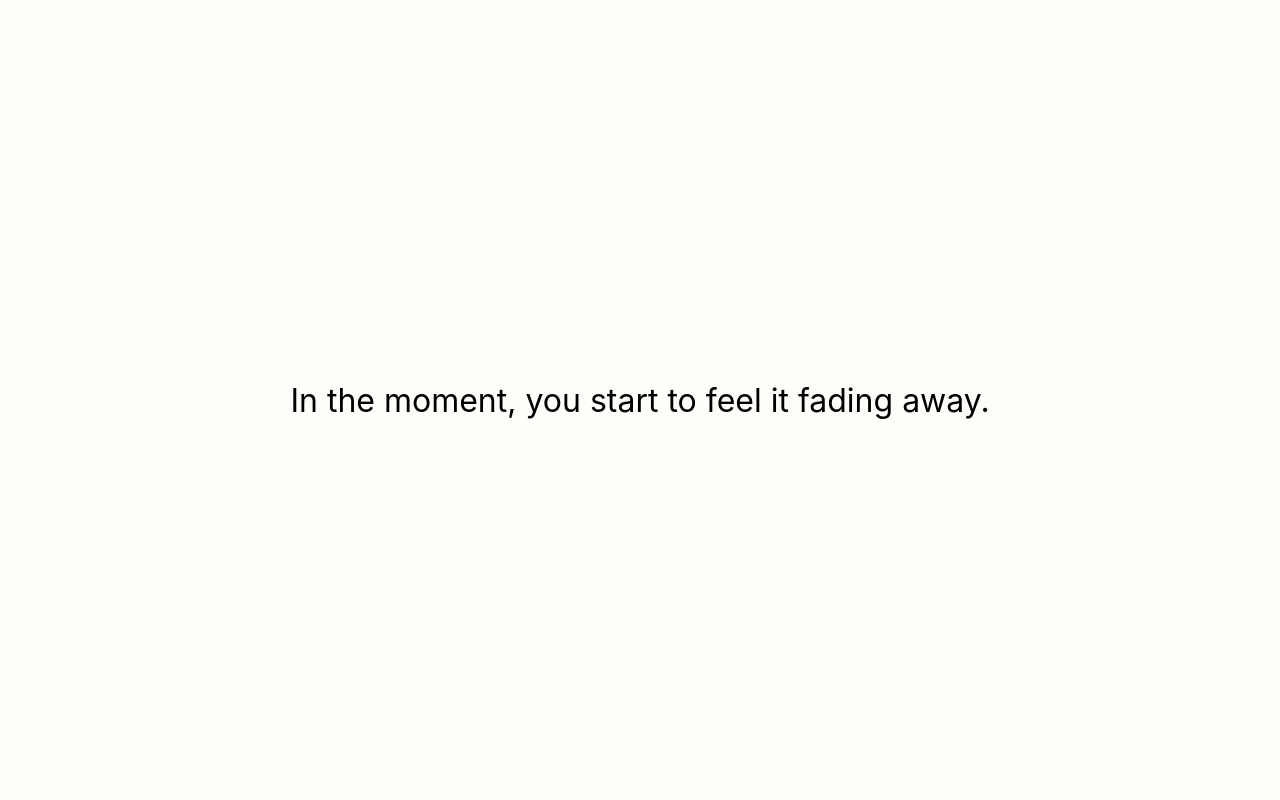
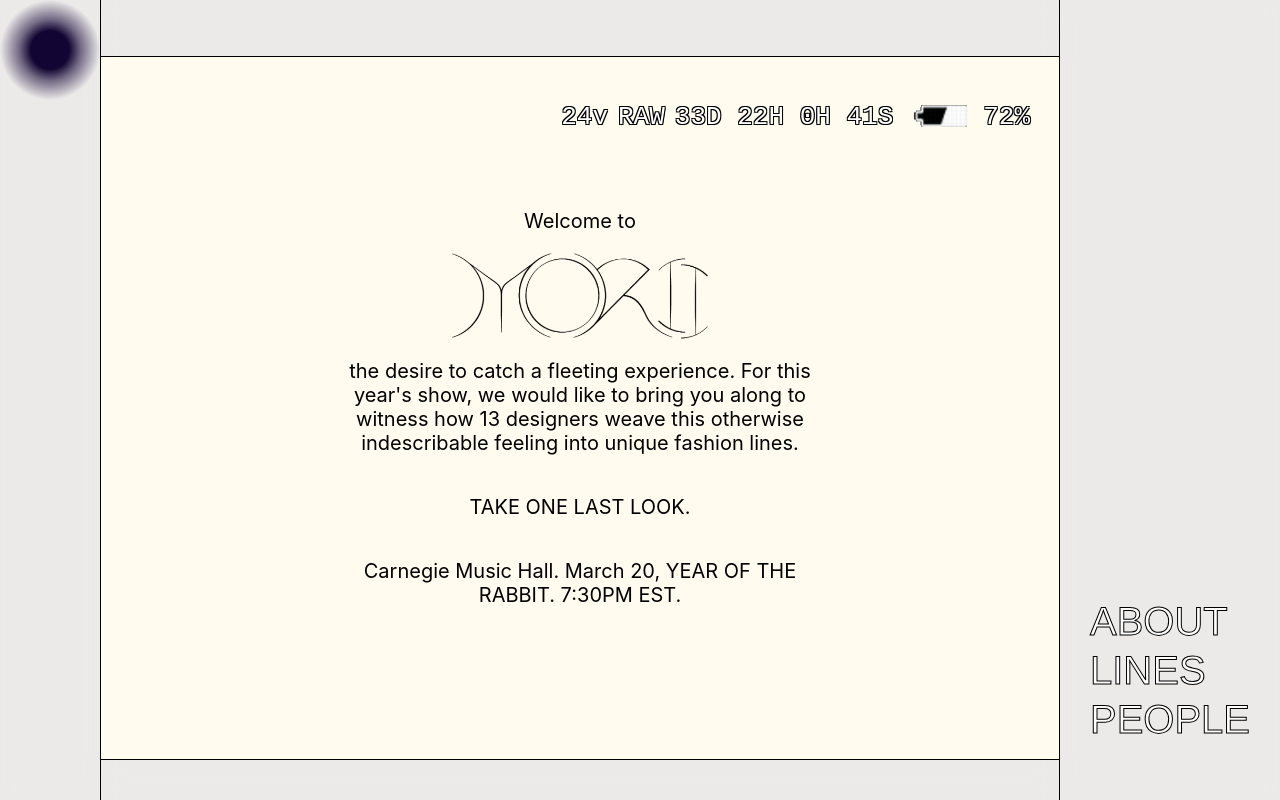
Before and after one commit to lunar-gala/2023-morii, a React (Create React App) app: page /#/ in a window 1280 px wide. Shown: the top 800 px of the page. Built offline with nearby package versions, Linux system fonts and the light colour scheme.

Commit message:
about page stuff

```diff
--- a/src/App.js
+++ b/src/App.js
@@ -9,8 +9,8 @@ import Lines from './pages/Lines';
 import People from './pages/People';
 
 function App() {
-  const [firstLoad, setFirstLoad] = useState(true);
-  const [cursor, setCursor] = useState(false);
+  const [firstLoad, setFirstLoad] = useState(false);
+  const [cursor, setCursor] = useState(true);
 
   return (
     <HashRouter>
--- a/src/components/About.js
+++ b/src/components/About.js
@@ -1,7 +1,22 @@
-// import styles from './About.module.css';
+import styles from './About.module.css';
+import logo from '../assets/morii-logo.png';
 
 function About() {
-  return <></>;
+  return (
+    <div className={styles.container}>
+      <div className={styles.view}>
+        <p className={styles.welcome}>Welcome to</p>
+        <img src={logo} alt="morii logo" />
+        <p className={styles.welcome}>
+          the desire to catch a fleeting experience. For this year's show, we
+          would like to bring you along to witness how 13 designers weave this
+          otherwise indescribable feeling into unique fashion lines.
+        </p>
+        <p>TAKE ONE LAST LOOK.</p>
+        <p>Carnegie Music Hall. March 20, YEAR OF THE RABBIT. 7:30PM EST.</p>
+      </div>
+    </div>
+  );
 }
 
 export default About;
--- /dev/null
+++ b/src/components/About.module.css
@@ -0,0 +1,29 @@
+.container {
+  position: fixed;
+  width: 100vw;
+  height: 100vw;
+  top: 0;
+  left: 0;
+  background: rgba(255, 251, 239, 1);
+}
+
+.view {
+  display: flex;
+  flex-direction: column;
+  justify-content: center;
+  align-content: center;
+  align-items: center;
+  position: fixed;
+  top: var(--n-b-top);
+  bottom: var(--n-b-bottom);
+  left: var(--n-b-left);
+  right: var(--n-b-right);
+  width: 40vw;
+  margin: 0 auto;
+  text-align: center;
+  font-size: 20px;
+}
+
+.view img {
+  width: 50%;
+}
--- a/src/components/Cursor.js
+++ b/src/components/Cursor.js
@@ -1,5 +1,4 @@
 import { useEffect, useState } from 'react';
-import { useLocation } from 'react-router-dom';
 
 import styles from './Cursor.module.css';
 
@@ -10,7 +9,7 @@ export default function Cursor() {
     const mouseMoveHandler = (event) => {
       const { clientX, clientY } = event;
       setMousePosition({ x: clientX - 50, y: clientY - 50 });
-      // console.log(clientX, clientY);
+      console.log(clientX, clientY);
     };
     document.addEventListener('mousemove', mouseMoveHandler);
   }, []);
--- a/src/components/Landing.js
+++ b/src/components/Landing.js
@@ -19,16 +19,10 @@ const transition = {
 };
 
 function Landing() {
-  const updateStoryCount = () => {
-    console.log('storynum', storyNum, STORY.length);
-    if (storyNum >= STORY.length - 1) setStoryNum(0);
-    else setStoryNum(storyNum + 1);
-  };
-
   const [storyNum, setStoryNum] = useState(0);
 
   return (
-    <div className={styles.container} onClick={updateStoryCount}>
+    <div className={styles.container}>
       {STORY.map((story, index) => {
         return (
           <Frame
--- a/src/components/Landing.module.css
+++ b/src/components/Landing.module.css
@@ -25,7 +25,7 @@
 
 .newScreen {
   background: rgba(255, 251, 239, 0.5);
-  backdrop-filter: blur(20px);
+  backdrop-filter: blur(10px);
 }
 .sameScreen {
   background: rgba(255, 251, 239, 0);
--- a/src/pages/Home.js
+++ b/src/pages/Home.js
@@ -2,9 +2,10 @@
 // import { useEffect } from 'react';
 
 import Landing from '../components/Landing';
+import About from '../components/About';
 
 function Home({ firstLoad, setFirstLoad }) {
-  return <Landing />;
+  return <About />;
 }
 
 export default Home;
```
Also changed, not shown: src/assets/morii-logo.png (added).
